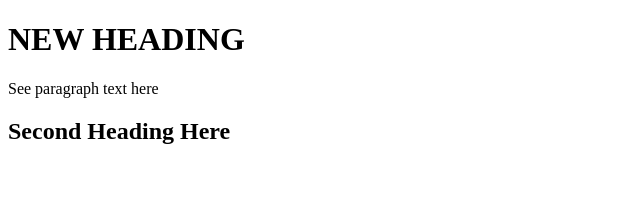
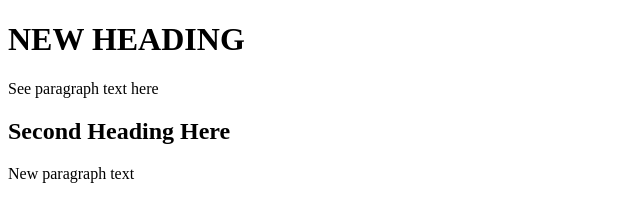
Before and after one commit to SidneyLemon/cpnt201-achievement8, a plain HTML site: page index.html in a window 1280 px wide. Shown: the whole page, without its empty margins (0-640 px from the left). Drawn offline with Linux system fonts and the light colour scheme.

Commit message:
new paragraph text added on line 13

```diff
--- a/index.html
+++ b/index.html
@@ -10,5 +10,6 @@
     <h1>NEW HEADING</h1>
     <p>See paragraph text here</p>
     <h2>Second Heading Here</h2>
+    <p>New paragraph text</p>
   </body>
 </html>
```
